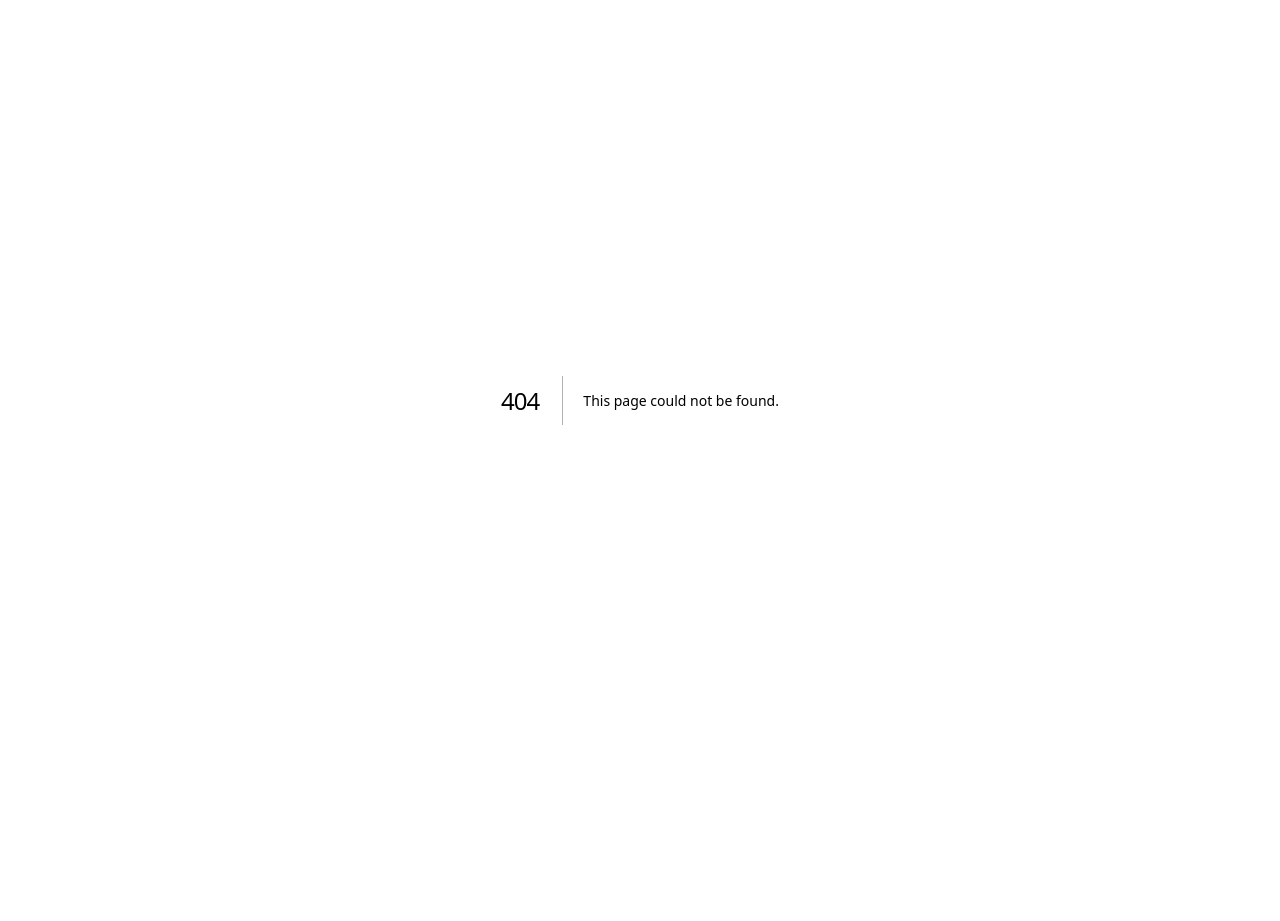
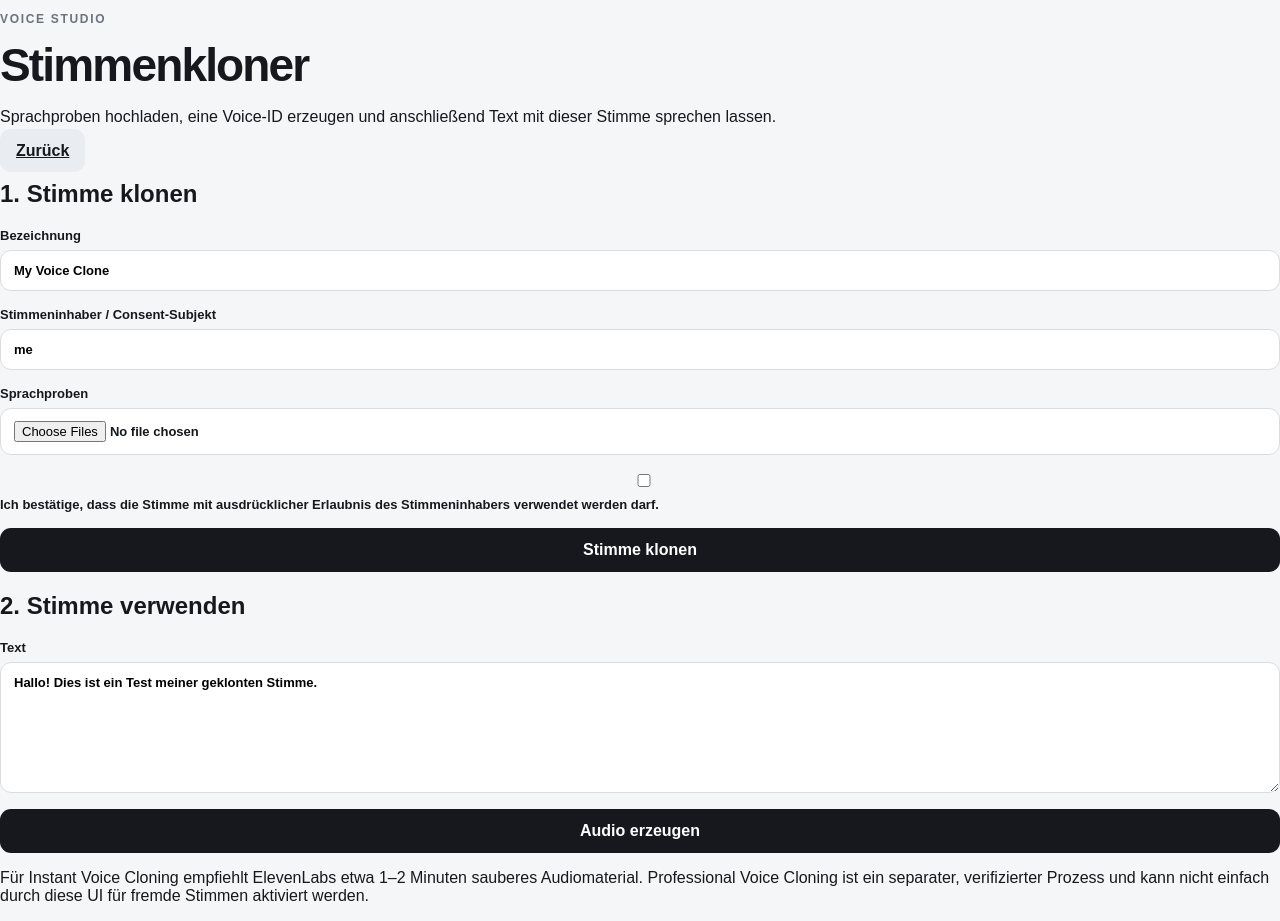
Before and after one commit to freemonkeyyourlife-lab/character-studio, a Next.js app: page /voice in a window 1280 px wide. Before the commit this address had no page. Before the commit the page ends 800 px from the top, so only its background shows below. Built offline with nearby package versions, Linux system fonts and the light colour scheme.

Commit message:
Add voice cloning with ElevenLabs

```diff
--- /dev/null
+++ b/app/voice/page.tsx
@@ -0,0 +1,107 @@
+"use client";
+
+import { useState } from "react";
+
+export default function VoiceStudioPage() {
+  const [name, setName] = useState("My Voice Clone");
+  const [subject, setSubject] = useState("me");
+  const [consent, setConsent] = useState(false);
+  const [files, setFiles] = useState<FileList | null>(null);
+  const [voiceId, setVoiceId] = useState("");
+  const [text, setText] = useState("Hallo! Dies ist ein Test meiner geklonten Stimme.");
+  const [audioUrl, setAudioUrl] = useState("");
+  const [busy, setBusy] = useState(false);
+  const [status, setStatus] = useState("");
+
+  async function clone() {
+    if (!files?.length) return setStatus("Bitte mindestens eine Sprachprobe auswählen.");
+    setBusy(true);
+    setStatus("Stimmprobe wird verarbeitet …");
+    try {
+      const form = new FormData();
+      form.append("name", name);
+      form.append("consentSubject", subject);
+      form.append("consentGranted", String(consent));
+      for (const file of Array.from(files)) form.append("files", file);
+      const response = await fetch("/api/voice/clone", { method: "POST", body: form });
+      const data = await response.json();
+      if (!response.ok) throw new Error(data.error || "Klonen fehlgeschlagen.");
+      setVoiceId(data.voiceId);
+      setStatus(data.requiresVerification
+        ? "Voice-ID erstellt; der Anbieter verlangt noch eine Verifizierung."
+        : "Voice-ID erstellt.");
+    } catch (error) {
+      setStatus(error instanceof Error ? error.message : "Klonen fehlgeschlagen.");
+    } finally {
+      setBusy(false);
+    }
+  }
+
+  async function synthesize() {
+    if (!voiceId) return setStatus("Erst eine Voice-ID erstellen.");
+    setBusy(true);
+    setStatus("Audio wird erzeugt …");
+    try {
+      const response = await fetch("/api/voice/synthesize", {
+        method: "POST",
+        headers: { "Content-Type": "application/json" },
+        body: JSON.stringify({ voiceId, text, consentGranted: consent }),
+      });
+      if (!response.ok) {
+        const data = await response.json().catch(() => ({}));
+        throw new Error(data.error || "Sprachausgabe fehlgeschlagen.");
+      }
+      const blob = await response.blob();
+      if (audioUrl) URL.revokeObjectURL(audioUrl);
+      setAudioUrl(URL.createObjectURL(blob));
+      setStatus("Audio bereit.");
+    } catch (error) {
+      setStatus(error instanceof Error ? error.message : "Sprachausgabe fehlgeschlagen.");
+    } finally {
+      setBusy(false);
+    }
+  }
+
+  return (
+    <main className="pageShell">
+      <section className="hero">
+        <div>
+          <p className="eyebrow">VOICE STUDIO</p>
+          <h1>Stimmenkloner</h1>
+          <p className="muted">
+            Sprachproben hochladen, eine Voice-ID erzeugen und anschließend Text mit dieser Stimme sprechen lassen.
+          </p>
+        </div>
+        <a className="secondary smallButton" href="/">Zurück</a>
+      </section>
+
+      <section className="panel stack">
+        <h2>1. Stimme klonen</h2>
+        <label>Bezeichnung<input value={name} onChange={(e) => setName(e.target.value)} maxLength={120} /></label>
+        <label>Stimmeninhaber / Consent-Subjekt<input value={subject} onChange={(e) => setSubject(e.target.value)} maxLength={200} /></label>
+        <label>Sprachproben<input type="file" accept="audio/*" multiple onChange={(e) => setFiles(e.target.files)} /></label>
+        <label className="checkRow">
+          <input type="checkbox" checked={consent} onChange={(e) => setConsent(e.target.checked)} />
+          Ich bestätige, dass die Stimme mit ausdrücklicher Erlaubnis des Stimmeninhabers verwendet werden darf.
+        </label>
+        <button className="primary" disabled={busy || !consent} onClick={clone}>Stimme klonen</button>
+        {voiceId && <p className="muted">Voice-ID: <code>{voiceId}</code></p>}
+      </section>
+
+      <section className="panel stack">
+        <h2>2. Stimme verwenden</h2>
+        <label>Text<textarea value={text} onChange={(e) => setText(e.target.value)} maxLength={12000} rows={7} /></label>
+        <button className="primary" disabled={busy || !voiceId || !consent} onClick={synthesize}>Audio erzeugen</button>
+        {audioUrl && <audio controls src={audioUrl} />}
+        {status && <p className="muted">{status}</p>}
+      </section>
+
+      <section className="panel">
+        <p className="muted">
+          Für Instant Voice Cloning empfiehlt ElevenLabs etwa 1–2 Minuten sauberes Audiomaterial. Professional Voice Cloning
+          ist ein separater, verifizierter Prozess und kann nicht einfach durch diese UI für fremde Stimmen aktiviert werden.
+        </p>
+      </section>
+    </main>
+  );
+}
```
